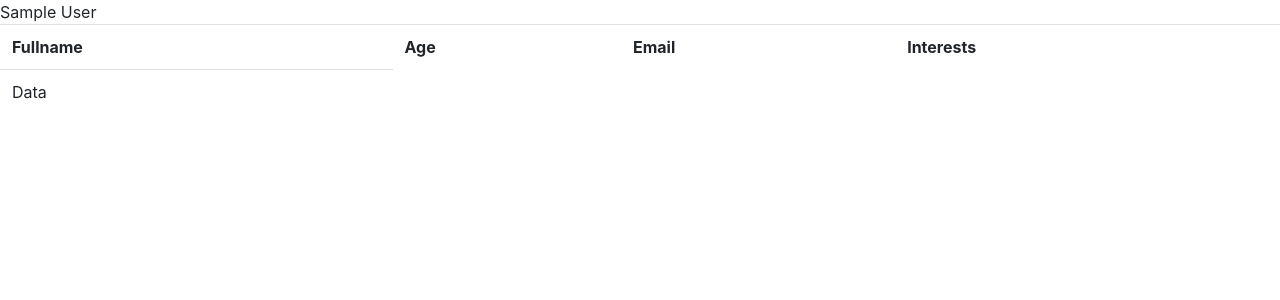
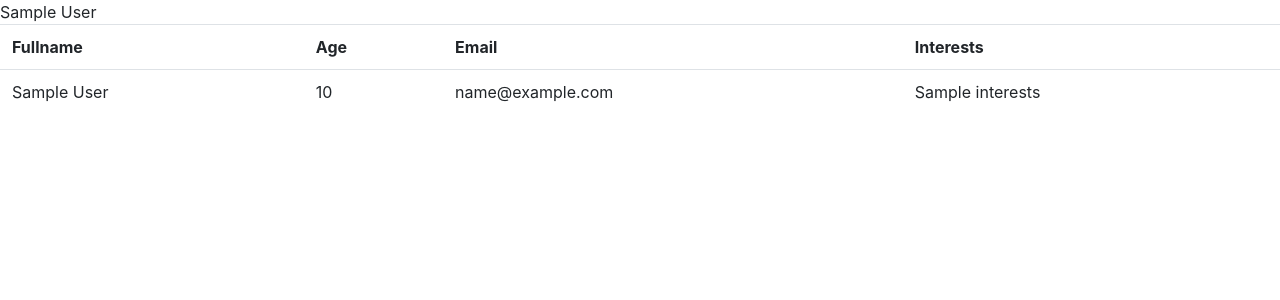
Before and after one commit to IbraDirir/Registeration-App, a Django app: template first_app/home/templates/students.html in a window 1280 px wide. Shown: the top 300 px of the page. Run offline with Django 3.2, Linux system fonts and the light colour scheme; the template is opened without the code that fills it: most values are stand-ins (such as "Sample title", 1, 10 or a date in 2020); some libraries are stand-ins or nearby versions.

Commit message:
working querysets

```diff
--- a/first_app/home/templates/students.html
+++ b/first_app/home/templates/students.html
@@ -19,7 +19,7 @@
     <![endif]-->
   </head>
 <body>
-    {% for student in students%}
+    {% for student in students %}
         {{student.full_name}}
     {% endfor %}
 
@@ -30,10 +30,17 @@
 <th>Email</th>
 <th>Interests</th>
    </tr>
- <tr><td>Data</td></tr>
+
+    {% for student in students  %}
+        <tr>
+        <td>{{student.full_name}}</td>
+        <td>{{student.age}}</td>
+        <td>{{student.email}}</td>
+        <td>{{student.interests}}</td>
+        </tr>
+
+    {% endfor %}
 </table>
-
-
 
 </body>
      <!-- jQuery (necessary for Bootstrap's JavaScript plugins) -->
```
